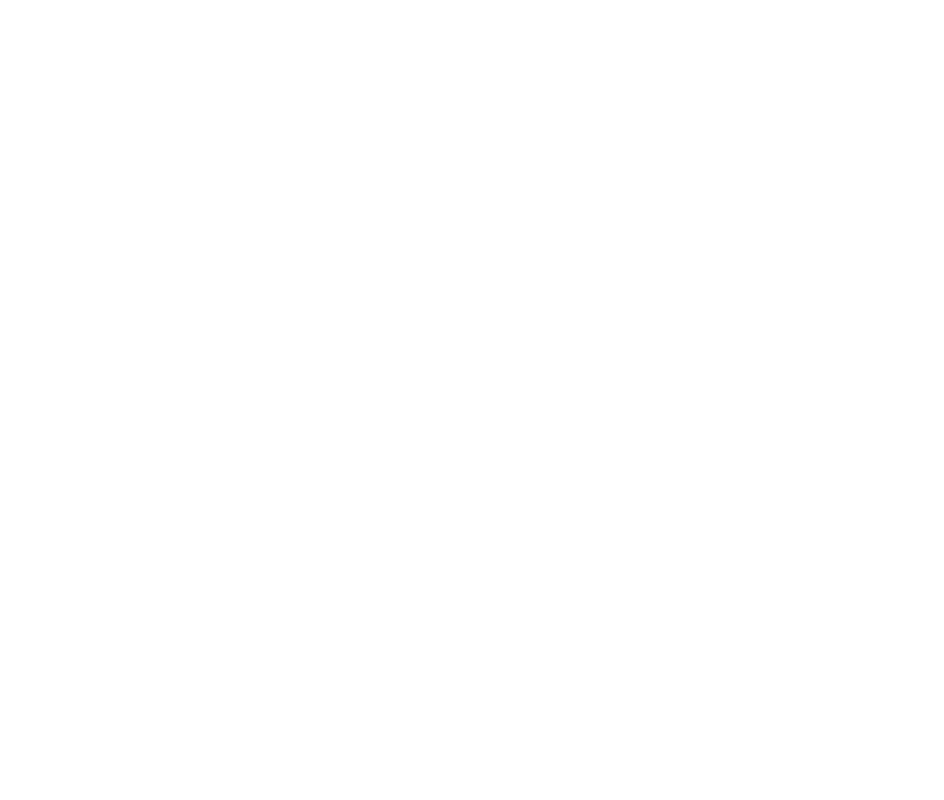
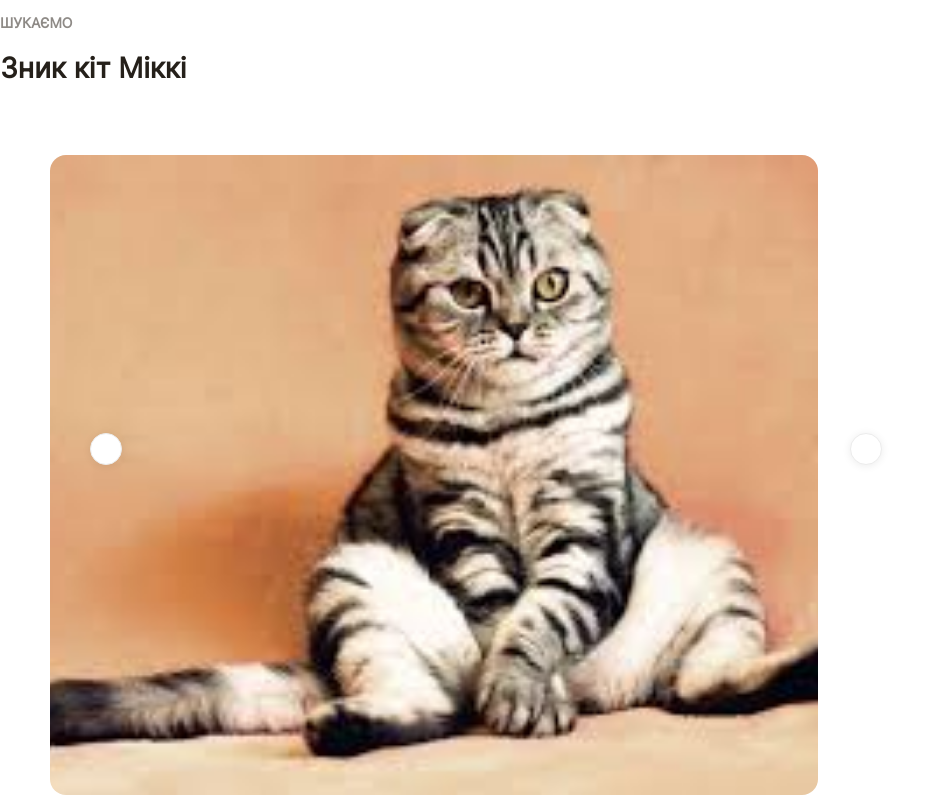
Before and after one commit to OlexiiHryhorashyk/PawMate_Front, a React (Create React App) app: page /pet_card_info in a window 1280 px wide. Before the commit this address led to /error. Shown: the whole page, without its empty margins (0-944 px from the left). Built offline with nearby package versions, Linux system fonts and the light colour scheme; the HTML template or start-up script is replaced by a standard one.

Commit message:
unfinished component

```diff
--- /dev/null
+++ b/src/components/PetCardInfo/ImageSlider.js
@@ -0,0 +1,16 @@
+import React from "react"
+import "./PetCardInfo.css"
+
+
+
+
+const ImageSlider = () => {
+    return (
+        <div className="image_slider">
+        <button id = "left_nav_button" className="imageNavButton"/>
+        <button id = "right_nav_button" className="imageNavButton"/>
+        </div>
+    )
+}
+
+export default ImageSlider
--- /dev/null
+++ b/src/components/PetCardInfo/PetCardInfo.css
@@ -0,0 +1,87 @@
+@font-face {
+    font-family: "Inter-Regular";
+    src: url("../../pages/LoginPage/Fonts/static/Inter-Regular.ttf") format("truetype");
+    font-style: normal;
+    font-weight: normal;
+}
+@font-face {
+    font-family: "Inter-Bold";
+    src: url("../../pages/LoginPage/Fonts/static/Inter-Bold.ttf") format("truetype");
+    font-style: normal;
+    font-weight: normal;
+}
+
+.cardListing{
+    box-sizing: border-box;
+    display: block;
+    position: absolute;
+    width: 80%;
+    height: 100%;
+    top: 124px;
+    left: 80px;
+    margin: 124px 80px 80px;
+    background-color: red;
+    border: #E57309 solid 1px;
+}
+
+.image_slider{
+    width: 60%;
+    height: 80%;
+    position: absolute;
+    margin-left: 50px;
+    margin-top: 50px;
+    background: #F5F5F5;
+    border-radius: 16px;
+    background: url(./img/mikky.jpg) no-repeat center;
+    background-size: cover;
+    -webkit-background-size: cover;
+    -moz-background-size: cover;
+    -o-background-size: cover;
+}
+.imageNavButton{
+    box-sizing: border-box;
+    display: flex;
+    flex-direction: row;
+    align-items: flex-start;
+    padding: 8px;
+    gap: 4px;
+    position: absolute;
+    width: 32px;
+    height: 32px;
+    left: 800px;
+    top: 278px;
+    background: #FFFFFF;
+    border: 1px solid #ECECEC;
+    box-shadow: 0 1px 8px rgba(0, 0, 0, 0.08);
+    border-radius: 100px;
+    transform: matrix(-1, 0, 0, 1, 0, 0);
+}
+#left_nav_button{
+    left: 40px;
+}
+.card_type{
+    width: max-content;
+    height: max-content;
+    font-family: 'Inter-Regular';
+    font-style: normal;
+    font-weight: 600;
+    font-size: 14px;
+    text-transform: uppercase;
+    color: #8E8A86;
+    flex: none;
+    order: 0;
+    flex-grow: 0;
+}
+.card_title{
+    width: max-content;
+    height: max-content;
+    font-family: 'Inter-Regular';
+    font-style: normal;
+    font-weight: 600;
+    font-size: 28px;
+    line-height: 36px;
+    color: #25201A;
+    flex: none;
+    order: 1;
+    flex-grow: 0;
+}
--- /dev/null
+++ b/src/components/PetCardInfo/PetCardInfo.js
@@ -0,0 +1,21 @@
+import React from "react"
+import "../../pages/common.css"
+import "./PetCardInfo.css"
+import ImageSlider from "./ImageSlider";
+
+
+
+
+const PetCardInfo = () => {
+    const cardType = "Шукаємо";
+    const cardTitle = "Зник кіт Міккі"
+    return (
+        <div className="CardListing">
+            <p className="card_type">{cardType}</p>
+            <h1 className="card_title">{cardTitle}</h1>
+            <ImageSlider/>
+        </div>
+    )
+}
+
+export default PetCardInfo
--- a/src/pages/LoginPage/index.css
+++ b/src/pages/LoginPage/index.css
@@ -46,9 +46,9 @@
 
 #login_form{
     text-align: left;
-    position: absolute;
+    position: static;
     display: block;
-    margin: 25% 10% 10% 20%;
+    margin: 10% 10% 10% 20%;
 }
 label{
     width: max-content;
--- a/src/pages/RegistrationPage/components/RegistrationForm.js
+++ b/src/pages/RegistrationPage/components/RegistrationForm.js
@@ -50,6 +50,7 @@
             return true;
         }
     }
+
     function ValidateEmail(){
         let emailInput = document.getElementById('email')
         emailInput.style.borderColor = "#F2F0ED";
--- a/src/pages/RegistrationPage/index.css
+++ b/src/pages/RegistrationPage/index.css
@@ -3,9 +3,9 @@
 }
 #registration_form{
     text-align: left;
-    position: absolute;
+    position: static;
     display: block;
-    margin: 15% 10% 10% 20%;
+    margin: 10% 10% 10% 20%;
 }
 #registration_text{
     width: max-content;
--- a/src/pages/common.css
+++ b/src/pages/common.css
@@ -1,9 +1,22 @@
+@font-face {
+    font-family: "Inter-Regular";
+    src: url("./LoginPage/Fonts/static/Inter-Regular.ttf") format("truetype");
+    font-style: normal;
+    font-weight: normal;
+}
+@font-face {
+    font-family: "Inter-Bold";
+    src: url("./LoginPage/Fonts/static/Inter-Bold.ttf") format("truetype");
+    font-style: normal;
+    font-weight: normal;
+}
+
 .logo{
-    position: absolute;
+    position: static;
     width: 145px;
     height: 48px;
-    left: 20px;
-    top: 20px;
+    margin-left: 20px;
+    margin-top: 20px;
     background: #FCF4EC;
     background: url(./LoginPage/design/logo_pawmate.png) no-repeat; /* Добавляем фон */
     background-size: cover;
@@ -15,5 +28,5 @@
     text-align: left;
     position: absolute;
     display: block;
-    margin: 25% 10% 10% 20%;
+    margin: 14% 10% 10% 20%;
 }
--- a/src/routes/index.js
+++ b/src/routes/index.js
@@ -1,6 +1,7 @@
 import HomePage from "../pages/HomePage";
 import LoginPage from "../pages/LoginPage";
 import RegistrationPage from "../pages/RegistrationPage";
+import PetCardInfo from "../components/PetCardInfo/PetCardInfo";
 
 const HomeRoute = {
     path: "/",
@@ -17,6 +18,10 @@
     component: RegistrationPage,
 }
 
+const PetCardInfoRoute = {
+    path: "/pet_card_info",
+    component: PetCardInfo,
+}
 export const routes = [
-    HomeRoute, LoginRoute, RegistrationRoute
+    HomeRoute, LoginRoute, RegistrationRoute, PetCardInfoRoute
 ]
```
Also changed, not shown: src/components/PetCardInfo/img/mikky.jpg (added).
